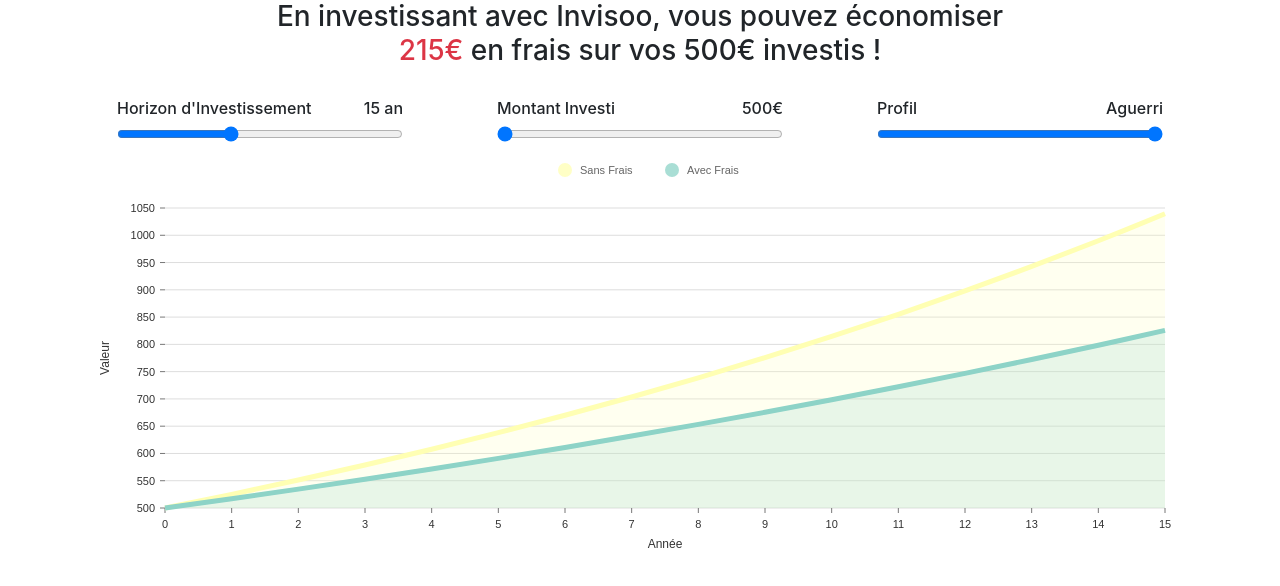
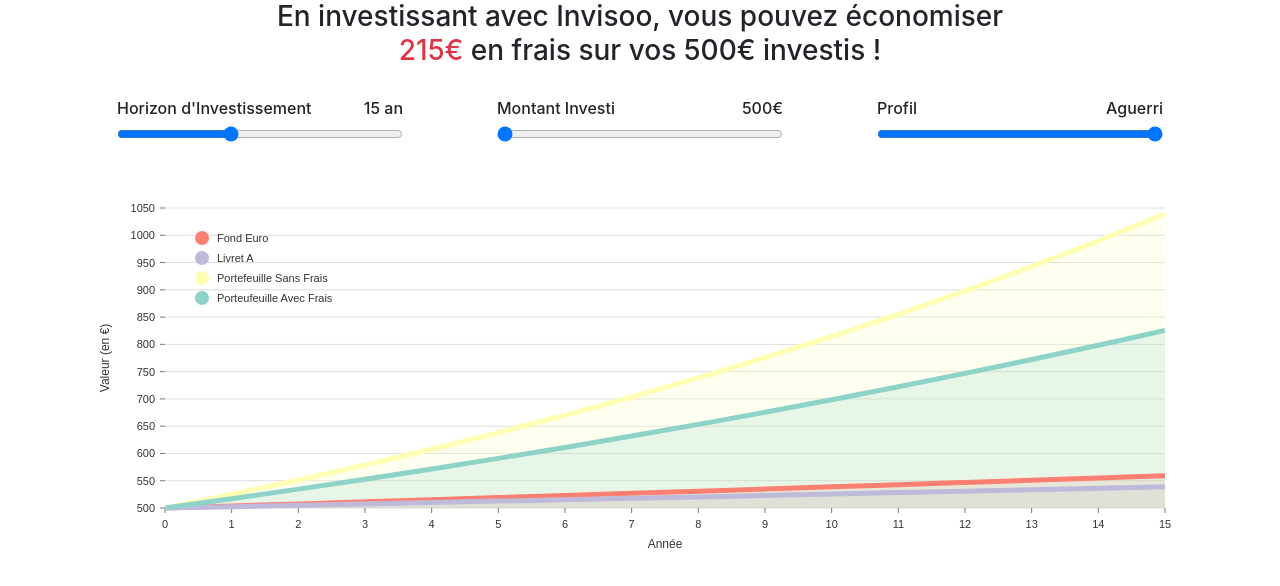
Before and after one commit to Invisoo/charts, a React (Create React App) app: page / in a window 1280 px wide. Shown: the top 586 px of the page. Built offline with nearby package versions, Linux system fonts and the light colour scheme.

Commit message:
Add livret and 'fond euro'

```diff
--- a/src/App.js
+++ b/src/App.js
@@ -27,20 +27,33 @@ const RangeSlider = ({ rangeval, setRangeval, max, min }) => {
 const buildInterest = (duration, intVal, risk) => {
   const wFeeArr = new Array(duration + 1);
   const woFeeArr = new Array(duration + 1);
+  const livretAArr = new Array(duration + 1);
+  const fondEArr = new Array(duration + 1);
+
   for (var i = 0; i < duration + 1; i++) {
     const values = interests(i, translateInvestment(intVal), risk);
     wFeeArr[i] = {x: i, y: values.wFee};
     woFeeArr[i] = {x: i, y: values.woFee};
+    livretAArr[i] = {x: i, y: values.livretA};
+    fondEArr[i] = {x: i, y: values.fondEuro};
   }
 
   const ret = [
     {
-      id: "Avec Frais",
+      id: "Porteufeuille Avec Frais",
       data: wFeeArr
     },
     {
-      id: "Sans Frais",
+      id: "Portefeuille Sans Frais",
       data: woFeeArr
+    },
+    {
+      id: "Livret A",
+      data: livretAArr
+    },
+    {
+      id: "Fond Euro",
+      data: fondEArr
     }
   ];
   console.log(ret);
@@ -63,7 +76,9 @@ const interests = (i, base, risk) => {
 
   return {
     wFee: base * Math.pow(withFeePower, i),
-    woFee: base * Math.pow(withoutFeePower, i)
+    woFee: base * Math.pow(withoutFeePower, i),
+    livretA: base * Math.pow(1.005, i),
+    fondEuro: base * Math.pow(1.0075, i)
   };
 }
 
@@ -170,7 +185,7 @@ const MyResponsiveLine = ({ data }) => {
           tickSize: 5,
           tickPadding: 5,
           tickRotation: 0,
-          legend: 'Valeur',
+          legend: 'Valeur (en €)',
           legendOffset: -60,
           legendPosition: 'middle'
       }}
@@ -189,16 +204,16 @@ const MyResponsiveLine = ({ data }) => {
       enableSlices="x"
       legends={[
           {
-              anchor: 'top',
-              direction: 'row',
+              anchor: 'top-left',
+              direction: 'column',
               justify: false,
-              translateX: 0,
-              translateY: -48,
+              translateX: 30,
+              translateY: 20,
               itemsSpacing: 0,
               itemDirection: 'left-to-right',
-              itemWidth: 107,
+              itemWidth: 120,
               itemHeight: 20,
-              itemOpacity: 0.75,
+              itemOpacity: 1,
               symbolSize: 14,
               symbolShape: 'circle',
               symbolBorderColor: 'rgba(0, 0, 0, .5)',
```
